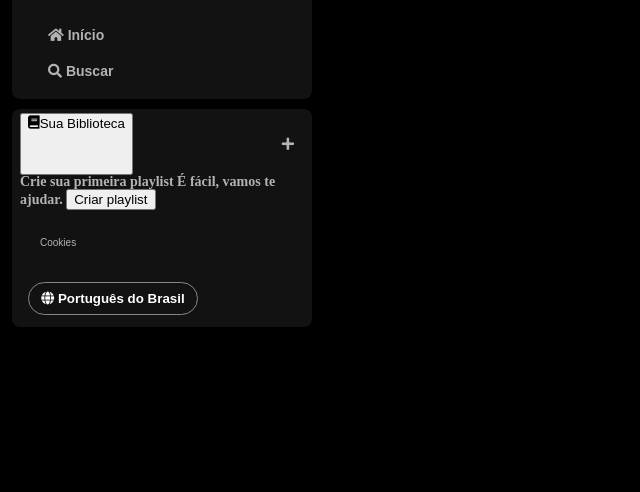
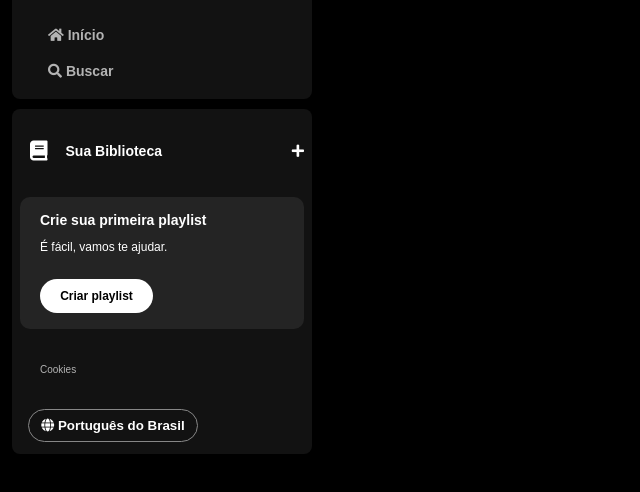
Before and after one commit to PatriciaAssaf/Moodify, a plain HTML site: page index.html in a window 1280 px wide. Shown: the part 74-566 px from the top of the page, without its empty margins (0-640 px from the left). Drawn offline with Linux system fonts and the light colour scheme.

Commit message:
correções no library button

```diff
--- a/index.html
+++ b/index.html
@@ -38,14 +38,14 @@
 
     <div class="library">
         <div class="library__content">
-            <button class="library__content">
-                <spam class="fa fas fa-book"></spam>
+            <button class="library__button">
+                <span class="fa fas fa-book"></span>
                 <span>Sua Biblioteca</span>
             </button>
             <span class="fa fa-plus"></span>
         </div>
-        <section class="section__playlist">
-            <div class="section__playlist__content">
+        <section class="section-playlist">
+            <div class="section-playlist__content">
                 <span class="text title">Crie sua primeira playlist</span>
                 <span class="text subtitle">É fácil, vamos te ajudar.</span>
                 <button class="section-playlist__button">
--- a/styles.css
+++ b/styles.css
@@ -61,12 +61,19 @@ body{
 .library .library__content{
     display:flex;
     justify-content: space-between;
+    align-items: center;
+    padding: 8px 0;
+    color: #fff;
+    background-color: transparent; /* Remove o fundo branco */
+    border: none; /* Remove bordas padrões */
+    box-shadow: none; /* Remove sombras, se houver */
 }
 
 .library .library__button{
     display:flex;
+    align-items: center;
     margin-right: 10px;
-    color:#b3b3b3;
+    color:#fff;
     background-color: transparent;
     border:0px;
     font-size: 14px;
@@ -76,18 +83,20 @@ body{
     text-decoration: none;
     text-transform: none;
     padding:20px 10px;
+
 }
 
 .library .library__button .fa{
     font-size:20px;
     font-weight: 300;
-    color:#b3b3b3;
+    color:#fff;
     margin-right: 10px;
     padding-right:8px;
 }
 
 .library .library__content .fa-plus{
-    margin: 24px 10px;
+    align-self: center;
+    margin: 0;
 }
 
 .section-playlist{
```
